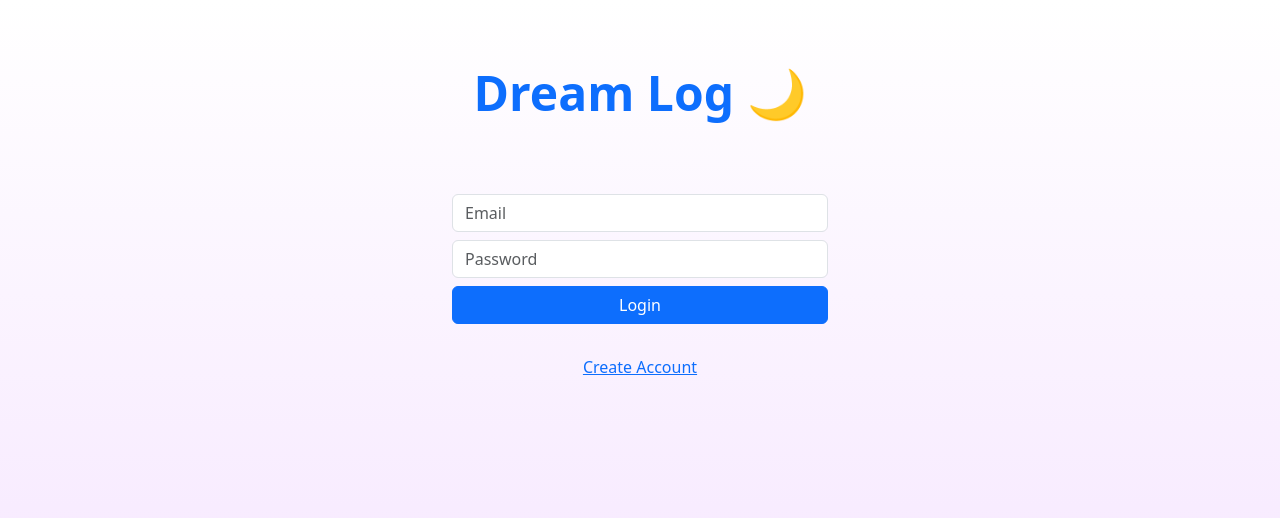
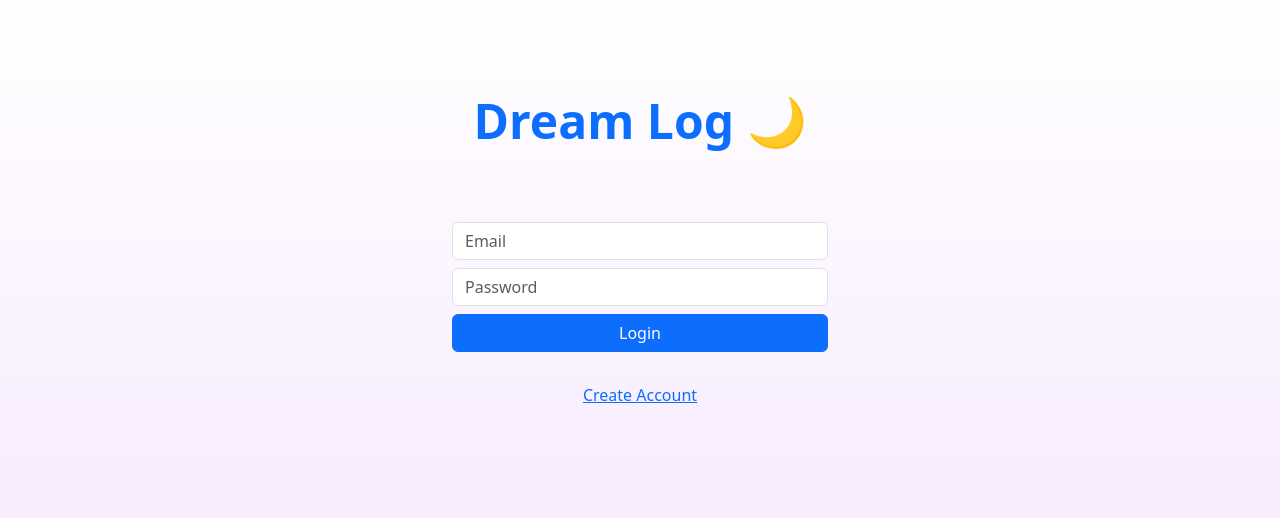
Before and after one commit to avaburnham/dream-log, a React (Create React App) app in the folder dream-log-frontend/: page / in a window 1280 px wide. Shown: the top 518 px of the page. Built offline with nearby package versions, Linux system fonts and the light colour scheme.

Commit message:
styling updates

```diff
--- a/dream-log-frontend/src/App.tsx
+++ b/dream-log-frontend/src/App.tsx
@@ -4,6 +4,8 @@ import AddDream from './components/AddDream';
 import DreamList from './components/DreamList';
 import AnalyzeDream from './components/AnalyzeDream';
 import './App.css';
+
+const LOGOUT_HEIGHT = 60; // px; adjust to match your button/user info height
 
 const App = () => {
   const [token, setToken] = useState(localStorage.getItem('token'));
@@ -32,31 +34,42 @@ const App = () => {
 
   const handleAdd = () => setRefresh(!refresh);
 
-  // Single layout for both login and main app
   return (
     <div className="min-vh-100 bg-purple-gradient" style={{ minHeight: '100dvh', width: '100vw' }}>
       <div className="main-content-wrapper p-3" style={{ minHeight: '100dvh' }}>
-        <h1 className="display-5 fw-bold text-primary text-center mt-5 mb-4">
-  Dream Log 🌙
+        {/* Fixed-height logout/user info area */}
+        <div
+          style={{
+            minHeight: LOGOUT_HEIGHT,
+            height: LOGOUT_HEIGHT,
+            display: 'flex',
+            flexDirection: 'column',
+            alignItems: 'flex-end',
+            justifyContent: 'flex-end',
+            marginBottom: '0.5rem'
+          }}
+        >
+          {token ? (
+            <>
+              <button className="btn btn-outline-secondary mb-1" onClick={handleLogout}>
+                Logout
+              </button>
+              <div className="small text-secondary">
+                {email && <>Logged in as: <span className="fw-semibold">{email}</span></>}
+              </div>
+            </>
+          ) : null}
+        </div>
+
+        {/* Dream Log header always in same spot */}
+        <h1 className="display-5 fw-bold text-primary text-center mt-3 mb-4">
+          Dream Log 🌙
         </h1>
 
         {!token ? (
           <Login onLogin={handleLogin} />
         ) : (
           <>
-            {/* Header: Title and Logout Button */}
-            <div className="d-flex justify-content-between align-items-center mb-2">
-              <div></div>
-              <div className="text-end">
-                <button className="btn btn-outline-secondary mb-1" onClick={handleLogout}>
-                  Logout
-                </button>
-                <div className="small text-secondary">
-                  {email && <>Logged in as: <span className="fw-semibold">{email}</span></>}
-                </div>
-              </div>
-            </div>
-
             {/* Tabs */}
             <ul className="nav nav-tabs mb-4">
               <li className="nav-item">
```
